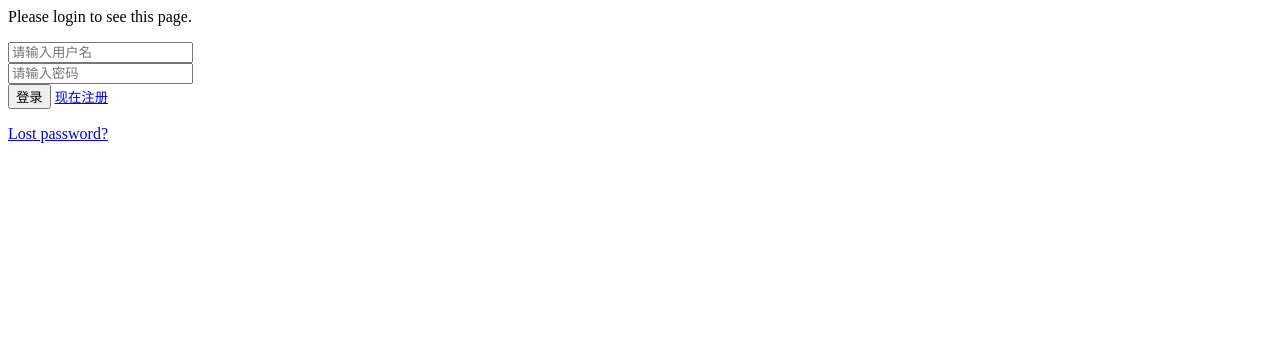
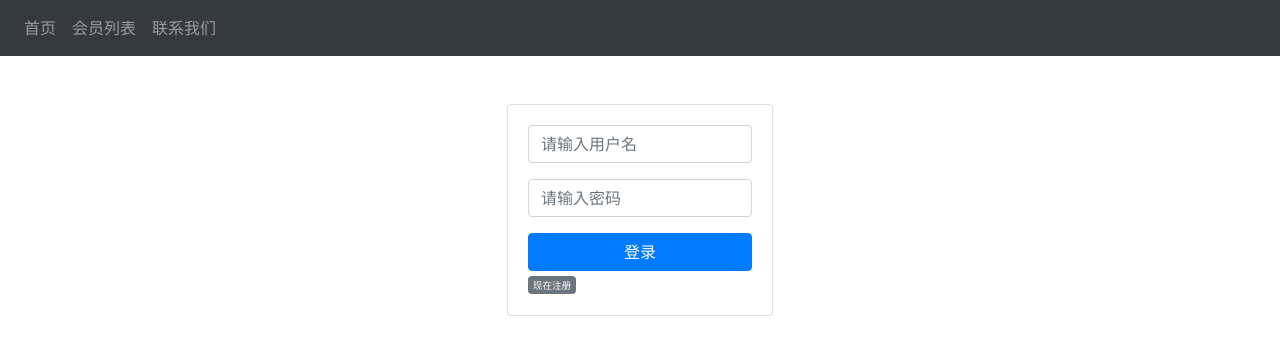
Before and after one commit to LeGend-AI/cms, a Django app: a page that uses cms/templates/registration/login.html in a window 1280 px wide. Shown: the top 355 px of the page. Run offline with Django 3.2, Linux system fonts and the light colour scheme; some libraries are stand-ins or nearby versions.

Commit message:
refine login

```diff
--- a/cms/templates/base.html
+++ b/cms/templates/base.html
@@ -3,10 +3,10 @@
   <head>
     <meta charset="utf-8">
     <meta name="viewport" content="width=device-width, initial-scale=1, shrink-to-fit=no">
-
     <link rel="stylesheet" href="https://stackpath.bootstrapcdn.com/bootstrap/4.1.3/css/bootstrap.min.css" integrity="sha384-MCw98/SFnGE8fJT3GXwEOngsV7Zt27NXFoaoApmYm81iuXoPkFOJwJ8ERdknLPMO" crossorigin="anonymous">
 
     <title>{% block title %}Title{% endblock %}</title>
+    {% block extrahead %}{% endblock %}
   </head>
 
   <body>
--- a/cms/templates/registration/login.html
+++ b/cms/templates/registration/login.html
@@ -1,21 +1,15 @@
-{% block content %}
+{% extends "base.html" %}
 
-{% if form.errors %}
-<p>Your username and password didn't match. Please try again.</p>
-{% endif %}
+{% block title %}欢迎登录{% endblock %}
 
-{% if next %}
-    {% if user.is_authenticated %}
-    <p>Your account doesn't have access to this page. To proceed,
-    please login with an account that has access.</p>
-    {% else %}
-    <p>Please login to see this page.</p>
-    {% endif %}
-{% endif %}
+{% block main %}
 
-{% include './login_form.html' %}
-
-{# Assumes you setup the password_reset view in your URLconf #}
-<p><a href="{% url 'password_reset' %}">Lost password?</a></p>
+<div class="container col-md-3 mt-5">
+  <div class="card">
+    <div class="card-body">
+      {% include "./login_form.html" %}
+    </div>
+  </div>
+</div>
 
 {% endblock %}
--- a/cms/templates/registration/login_form.html
+++ b/cms/templates/registration/login_form.html
@@ -6,6 +6,11 @@
   <div class="form-group">
     <input type="password" class="form-control" name='password' id="id_password" placeholder="请输入密码">
   </div>
+  {% if form.errors %}
+  <div>
+  <small class="text-danger">用户名密码错误！</small>
+  </div>
+  {% endif %}
   <input type="submit" class="btn btn-primary btn-block" value="登录">
   <input type="hidden" name="next" value="{% url 'index' %}">
   <a class="badge badge-secondary" href="{% url 'members:sign_up' %}"><small>现在注册</small></a>
```
